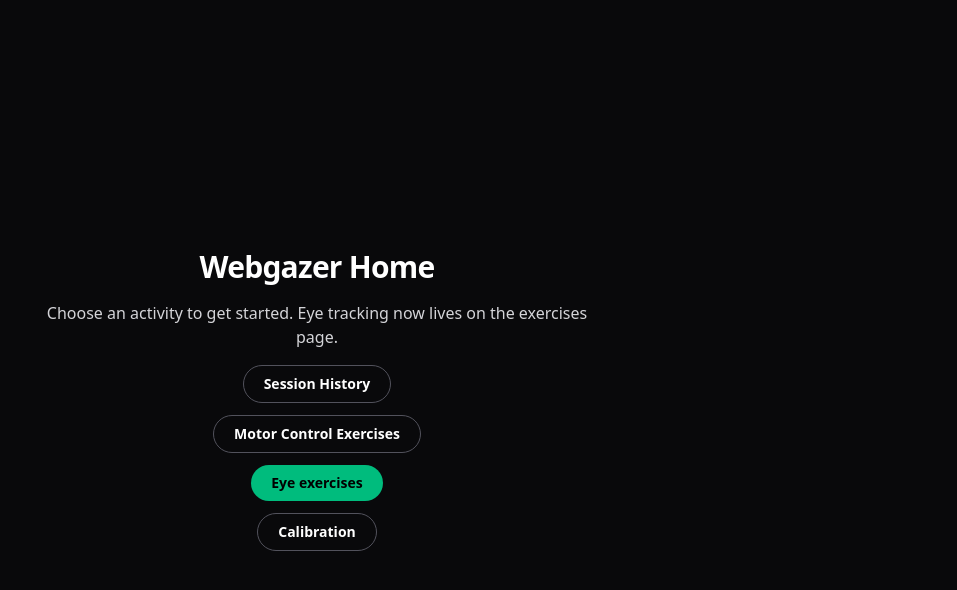
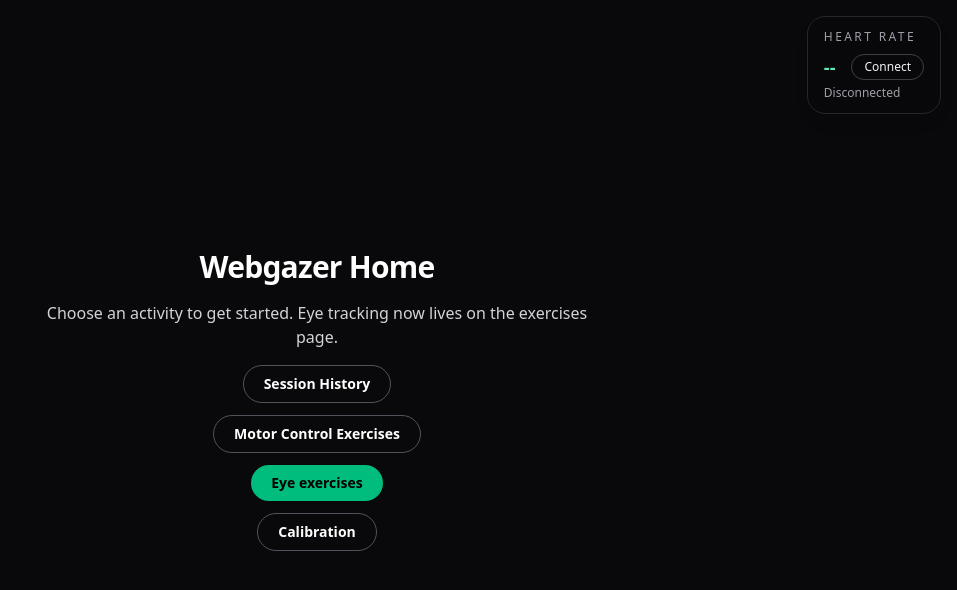
Before and after one commit to EricBalanecki/Telus-Hack-TBI-Gregor, a Next.js app in the folder frontend/: page / in a window 1280 px wide. Shown: the top 590 px of the page, without its empty margins (323-1280 px from the left). Built offline with nearby package versions, Linux system fonts and the light colour scheme.

Commit message:
heart overlay

```diff
--- a/frontend/src/app/globals.css
+++ b/frontend/src/app/globals.css
@@ -123,16 +123,27 @@
   }
 }
 
+#webgazerVideoContainer {
+  position: fixed !important;
+  left: 16px !important;
+  top: 16px !important;
+  border-radius: 12px !important;
+  z-index: 20 !important;
+  overflow: hidden !important;
+  transform: scale(0.7) !important;
+  transform-origin: top left !important;
+}
+
 #webgazerVideoFeed,
 #webgazerVideoCanvas,
 #webgazerFaceOverlay {
-  position: fixed !important;
-  right: 16px !important;
-  bottom: 16px !important;
-  width: 180px !important;
-  height: 135px !important;
+  position: absolute !important;
+  inset: 0 !important;
   border-radius: 12px !important;
-  z-index: 20 !important;
+}
+
+#webgazerFaceFeedbackBox {
+  position: absolute !important;
 }
 
 #webgazerVideoFeed {
--- a/frontend/src/app/layout.tsx
+++ b/frontend/src/app/layout.tsx
@@ -1,6 +1,7 @@
 import type { Metadata } from "next";
 import { Geist, Geist_Mono } from "next/font/google";
 import "./globals.css";
+import HeartRateOverlay from "@/components/heart-rate-overlay";
 
 const geistSans = Geist({
 	variable: "--font-geist-sans",
@@ -27,6 +28,7 @@
 			<body
 				className={`${geistSans.variable} ${geistMono.variable} antialiased`}
 			>
+        <HeartRateOverlay />
 				{children}
 			</body>
 		</html>
--- a/frontend/src/app/page.tsx
+++ b/frontend/src/app/page.tsx
@@ -1,13 +1,10 @@
 import Link from "next/link";
-import { PhysicalDevice } from "./motorskills/page";
 
 export default function Home() {
   return (
     <div className="relative min-h-screen bg-zinc-950 text-white">
       <main className="flex min-h-screen flex-col items-center justify-center gap-4 px-6 text-center">
-				<h1 className="text-3xl font-semibold tracking-tight">
-					Webgazer Home
-				</h1>
+        <h1 className="text-3xl font-semibold tracking-tight">Webgazer Home</h1>
         <p className="max-w-xl text-base text-zinc-300">
           Choose an activity to get started. Eye tracking now lives on the
           exercises page.
--- /dev/null
+++ b/frontend/src/components/heart-rate-overlay.tsx
@@ -0,0 +1,177 @@
+"use client";
+
+import { useCallback, useEffect, useRef, useState } from "react";
+
+type HeartRateOverlayProps = {
+  enabled?: boolean;
+};
+
+type BluetoothDeviceLike = {
+  gatt?: {
+    connected: boolean;
+    connect: () => Promise<any>;
+    disconnect: () => void;
+  } | null;
+  addEventListener: (...args: any[]) => void;
+};
+
+export default function HeartRateOverlay({
+  enabled = true,
+}: HeartRateOverlayProps) {
+  const [status, setStatus] = useState("Disconnected");
+  const [heartRate, setHeartRate] = useState<number | null>(null);
+  const [showBreakAlert, setShowBreakAlert] = useState(false);
+  const [alertUntil, setAlertUntil] = useState<number | null>(null);
+  const deviceRef = useRef<BluetoothDeviceLike | null>(null);
+  const abortRef = useRef<AbortController | null>(null);
+  const samplesRef = useRef<number[]>([]);
+
+  const disconnect = useCallback(() => {
+    abortRef.current?.abort();
+    abortRef.current = null;
+    if (deviceRef.current?.gatt?.connected) {
+      deviceRef.current.gatt.disconnect();
+    }
+    deviceRef.current = null;
+    setStatus("Disconnected");
+  }, []);
+
+  const connect = useCallback(async () => {
+    if (!enabled) {
+      return;
+    }
+    try {
+      setStatus("Connecting...");
+      abortRef.current?.abort();
+      abortRef.current = new AbortController();
+
+      const bluetooth = (
+        navigator as Navigator & {
+          bluetooth?: {
+            requestDevice: (options: {
+              filters: Array<{ services: string[] }>;
+            }) => Promise<BluetoothDeviceLike>;
+          };
+        }
+      ).bluetooth;
+
+      if (!bluetooth) {
+        throw new Error("Web Bluetooth not supported");
+      }
+
+      const device = (await bluetooth.requestDevice({
+        filters: [{ services: ["heart_rate"] }],
+      })) as BluetoothDeviceLike;
+
+      deviceRef.current = device;
+      device.addEventListener("gattserverdisconnected", disconnect, {
+        signal: abortRef.current.signal,
+      });
+
+      const server = await device.gatt?.connect();
+      if (!server) {
+        throw new Error("No GATT server");
+      }
+      const service = await server.getPrimaryService("heart_rate");
+      const characteristic =
+        await service.getCharacteristic("heart_rate_measurement");
+
+      await characteristic.startNotifications();
+      characteristic.addEventListener(
+        "characteristicvaluechanged",
+        (event: Event) => {
+          const target = event.target as unknown as { value: DataView | null };
+          const value = target.value;
+          if (!value) {
+            return;
+          }
+          const flags = value.getUint8(0);
+          const rate16Bits = (flags & 0x01) === 0x01;
+          const bpm = rate16Bits ? value.getUint16(1, true) : value.getUint8(1);
+          setHeartRate(bpm);
+          setStatus("Connected");
+
+          samplesRef.current = [...samplesRef.current.slice(-29), bpm];
+          const avg =
+            samplesRef.current.reduce((sum, val) => sum + val, 0) /
+            samplesRef.current.length;
+
+          const now = Date.now();
+          const isSpike = bpm >= 110 && bpm - avg >= 25;
+          if (isSpike && (!alertUntil || now > alertUntil)) {
+            setAlertUntil(now + 15 * 60 * 1000);
+            setShowBreakAlert(true);
+          }
+        },
+        { signal: abortRef.current.signal },
+      );
+    } catch (error) {
+      console.error("Heart rate connection failed", error);
+      setStatus("Failed to connect");
+    }
+  }, [disconnect, enabled]);
+
+  useEffect(() => {
+    if (!enabled) {
+      disconnect();
+    }
+    return () => disconnect();
+  }, [disconnect, enabled]);
+
+  useEffect(() => {
+    if (!alertUntil) {
+      return;
+    }
+    const timer = window.setInterval(() => {
+      if (Date.now() > alertUntil) {
+        setShowBreakAlert(false);
+        setAlertUntil(null);
+      }
+    }, 1000);
+    return () => window.clearInterval(timer);
+  }, [alertUntil]);
+
+  if (!enabled) {
+    return null;
+  }
+
+  return (
+    <div className="fixed right-4 top-4 z-50 rounded-2xl border border-zinc-800 bg-zinc-950/80 px-4 py-3 text-sm text-white shadow-lg backdrop-blur">
+      <div className="text-xs uppercase tracking-[0.2em] text-zinc-400">
+        Heart Rate
+      </div>
+      <div className="mt-2 flex items-center justify-between gap-4">
+        <div className="text-lg font-semibold text-emerald-300">
+          {heartRate ? `${heartRate} bpm` : "--"}
+        </div>
+        <button
+          className="rounded-full border border-zinc-700 px-3 py-1 text-xs text-zinc-100 hover:border-emerald-400 hover:text-emerald-200"
+          onClick={connect}
+          type="button"
+        >
+          {status === "Connected" ? "Reconnect" : "Connect"}
+        </button>
+      </div>
+      <div className="mt-1 text-xs text-zinc-400">{status}</div>
+      {showBreakAlert && (
+        <div className="mt-3 rounded-xl border border-amber-400/40 bg-amber-500/10 px-3 py-2 text-xs text-amber-100">
+          <div className="flex items-start justify-between gap-3">
+            <span>
+              Heart rate spike detected. Please take a 15 minute break.
+            </span>
+            <button
+              className="rounded-full border border-amber-300/40 px-2 py-0.5 text-[10px] uppercase tracking-[0.2em] text-amber-100 hover:border-amber-200"
+              onClick={() => {
+                setShowBreakAlert(false);
+                setAlertUntil(null);
+              }}
+              type="button"
+            >
+              Dismiss
+            </button>
+          </div>
+        </div>
+      )}
+    </div>
+  );
+}
```
Also changed, not shown: 1 other file (tests, documents, lock files or other folders). Lines whose indentation alone changed are shown as unchanged.
